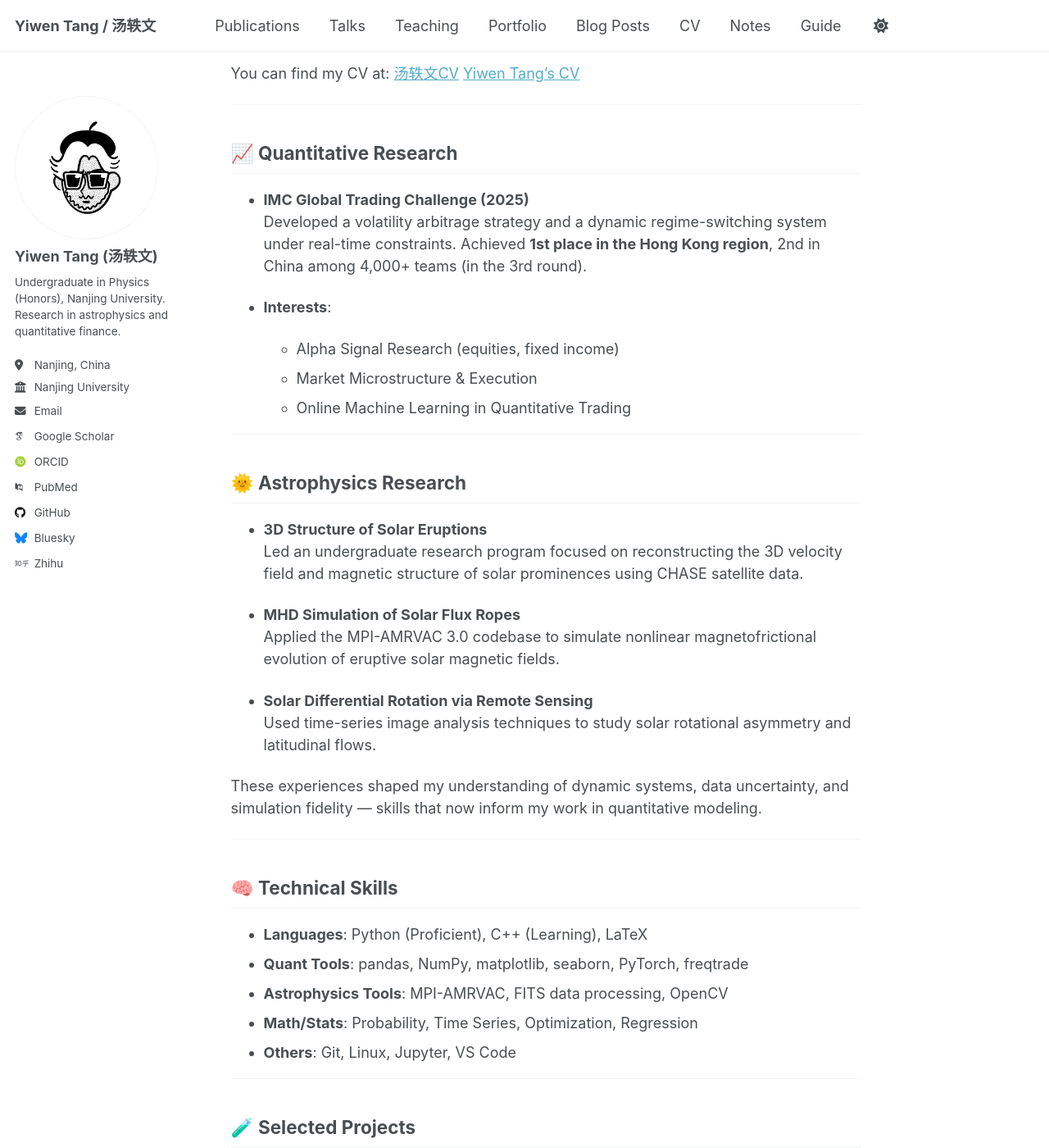
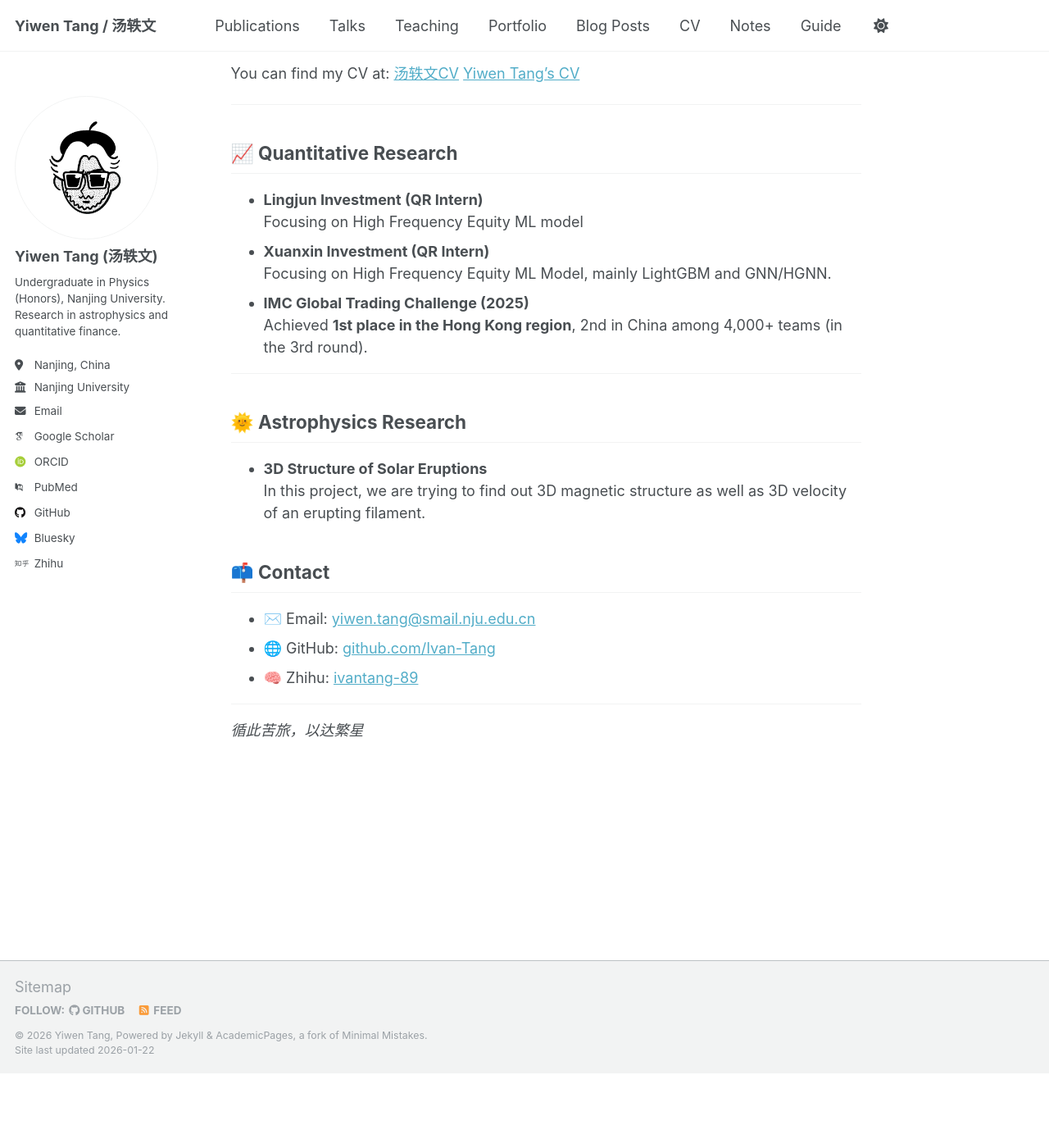
Before and after one commit to Ivan-Tang/Ivan-Tang.github.io, a Jekyll site: the page built from _pages/about.md, in a window 1280 px wide and 1400 px high, scrolled down 499 px. Shown: the whole window at 82% size. Built offline with Jekyll 4.4.1, drawn with Linux system fonts in a browser that asks for light colours; some web fonts are replaced; after the commit the page ends 1808 px from its top, so only the background shows below that; some of the changed text lies outside the part shown.

Commit message:
更新关于我页面，优化量化研究和天体物理研究部分，删除冗余信息

```diff
--- a/_pages/about.md
+++ b/_pages/about.md
@@ -26,13 +26,12 @@ You can find my CV at: [汤轶文CV](../assets/cv/汤轶文CV.pdf) [Yiwen Tang's
 
 ## 📈 Quantitative Research
 
+- **Lingjun Investment (QR Intern)**
+  Focusing on High Frequency Equity ML model
+- **Xuanxin Investment (QR Intern)**
+  Focusing on High Frequency Equity ML Model, mainly LightGBM and GNN/HGNN.
 - **IMC Global Trading Challenge (2025)**
-  Developed a volatility arbitrage strategy and a dynamic regime-switching system under real-time constraints. Achieved **1st place in the Hong Kong region**, 2nd in China among 4,000+ teams (in the 3rd round).
-
-- **Interests**:
-  - Alpha Signal Research (equities, fixed income)
-  - Market Microstructure & Execution
-  - Online Machine Learning in Quantitative Trading
+  Achieved **1st place in the Hong Kong region**, 2nd in China among 4,000+ teams (in the 3rd round).
 
 ---
 
@@ -40,33 +39,9 @@ You can find my CV at: [汤轶文CV](../assets/cv/汤轶文CV.pdf) [Yiwen Tang's
 ## 🌞 Astrophysics Research
 
 - **3D Structure of Solar Eruptions**
-  Led an undergraduate research program focused on reconstructing the 3D velocity field and magnetic structure of solar prominences using CHASE satellite data.
+  In this project, we are trying to find out 3D magnetic structure as well as 3D velocity of an erupting filament.
 
-- **MHD Simulation of Solar Flux Ropes**
-  Applied the MPI-AMRVAC 3.0 codebase to simulate nonlinear magnetofrictional evolution of eruptive solar magnetic fields.
 
-- **Solar Differential Rotation via Remote Sensing**
-  Used time-series image analysis techniques to study solar rotational asymmetry and latitudinal flows.
-
-These experiences shaped my understanding of dynamic systems, data uncertainty, and simulation fidelity — skills that now inform my work in quantitative modeling.
-
----
-
-## 🧠 Technical Skills
-
-- **Languages**: Python (Proficient), C++ (Learning), LaTeX
-- **Quant Tools**: pandas, NumPy, matplotlib, seaborn, PyTorch, freqtrade
-- **Astrophysics Tools**: MPI-AMRVAC, FITS data processing, OpenCV
-- **Math/Stats**: Probability, Time Series, Optimization, Regression
-- **Others**: Git, Linux, Jupyter, VS Code
-
----
-
-## 🧪 Selected Projects
-
-- **Solar Prominence 3D Reconstruction** – CHASE data, magnetofrictional method, MHD simulation
-- **UniTrackFormer** – An end to end trajectory reconstruction model in particle Physics
----
 
 ## 📫 Contact
 
@@ -76,4 +51,4 @@ These experiences shaped my understanding of dynamic systems, data uncertainty,
 
 ---
 
-*Bridging physics and finance, I explore the patterns behind seemingly chaotic systems — whether in the Sun’s corona or the global markets.*
+*循此苦旅，以达繁星*
```
